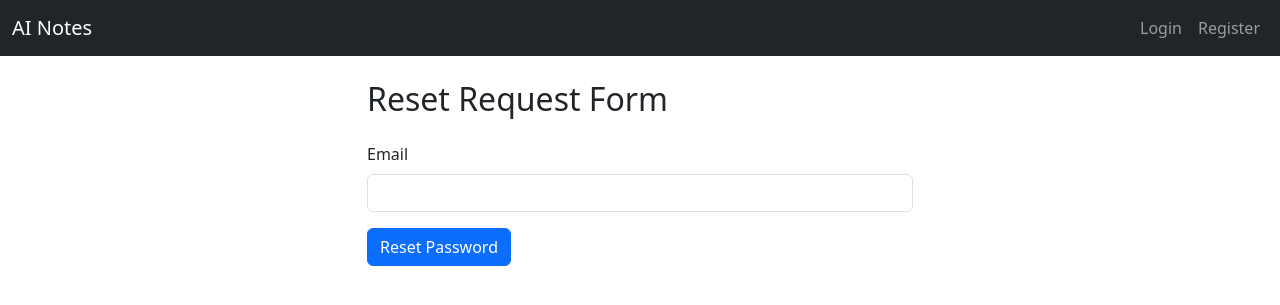
After one commit to Talalzahid868/ML-Powerd-NoteApp, a Flask app: page /reset_password in a window 1280 px wide. The commit adds this page. Shown: the top 305 px of the page. Run offline with Flask 3, Linux system fonts and the light colour scheme; parts of the project's set-up code (start-up, migrations or seed data) failed here and were passed over; some libraries are stand-ins or nearby versions.

Commit message:
Add email verification

```diff
--- a/noteapp/Form.py
+++ b/noteapp/Form.py
@@ -34,3 +34,17 @@ class NoteForm(FlaskForm):
     title=StringField("Title",validators=[DataRequired(),Length(min=1,max=200)])
     content=TextAreaField("Content",validators=[DataRequired()])
     submit=SubmitField("Add Note")
+
+
+class ResetRequestForm(FlaskForm):
+    email=StringField("Email",validators=[DataRequired(),Email()])
+    submit=SubmitField("Reset Password")
+    def validate_email(self,email):
+        user=User.query.filter_by(email=email.data).first()
+        if user is None:
+            raise ValidationError("There is no account with that email.You must register first.")
+
+class ResetPasswordForm(FlaskForm):
+    password=PasswordField("Password",validators=[DataRequired()])
+    confirm_password=PasswordField("Confirm Password",validators=[DataRequired(),EqualTo('password')])
+    submit=SubmitField("Reset Password")
--- a/noteapp/Templates/login.html
+++ b/noteapp/Templates/login.html
@@ -19,6 +19,11 @@
                     {{ form.remember.label(class="form-check-label")}}
                 </div>
             {{ form.submit(class="btn btn-primary") }}
+            <div class="mb-3">
+                <small class="text-muted ml-2">
+                <a href="{{ url_for('reset_request') }}">Forgot Password?</a>
+            </small>
+            </div>
         </form>
     </div>
 </div>
--- /dev/null
+++ b/noteapp/Templates/reset_request.html
@@ -0,0 +1,20 @@
+{% extends "Layout.html" %}
+{% block content %}
+<div class="row justify-content-center">
+    <div class="col-md-6">
+        <h2 class="mb-4">Reset Request Form</h2>
+        <form method="POST" action="{{ url_for('reset_request') }}">
+            {{ form.hidden_tag() }}
+
+            <div class="mb-3">
+                {{ form.email.label(class="form-label") }}
+                {{ form.email(class="form-control") }}
+            </div>
+
+
+            {{ form.submit(class="btn btn-primary") }}
+        </form>
+    </div>
+</div>
+
+{% endblock %}
--- a/noteapp/routes.py
+++ b/noteapp/routes.py
@@ -1,9 +1,11 @@
-from noteapp.Form import RegistrationForm,LoginForm,NoteForm
+from noteapp.Form import RegistrationForm,LoginForm,NoteForm,ResetPasswordForm,ResetRequestForm
 from flask import render_template,url_for,flash,redirect,request
-from noteapp import app,bcrypt,db
+from noteapp import app,bcrypt,db,mail
 from noteapp.models import User,Note
 from flask_login import login_user,current_user,logout_user,login_required
 from noteapp.ml_utils import auto_tag,extract_keywords,generate_summary
+from flask_mail import Message
+import os
 
 
 @app.route("/")
@@ -93,3 +95,44 @@ def delete_note(note_id):
     db.session.commit()
     flash("Note has been deleted!","success")
     return redirect(url_for('home'))
+
+def sent_resent_email(user):
+    token=user.get_reset_token()
+    msg=Message('Password Reset Request',sender=os.environ.get('EMAIL_USER'),recipients=[user.email])
+    msg.body=f'''To reset your password, visit the following link:
+    {url_for('reset_token',token=token,_external=True)}
+    if you did not make this request simply ingore it.
+        '''
+    mail.send(msg)
+
+@app.route("/reset_password",methods=['GET','POST'])
+def reset_request():
+    if current_user.is_authenticated:
+        return redirect(url_for('home'))
+    form=ResetRequestForm()
+    if form.validate_on_submit():
+        user=User.query.filter_by(email=form.email.data).first()
+        if user:
+            sent_resent_email(user)
+            flash('An email has been sent with instructions to reset your password.','info')
+            return redirect(url_for('login'))
+        else:
+            flash('Email not found',"danger")
+    return render_template('reset_request.html',title='Reset Password',form=form)
+
+@app.route("/reset_password/<token>",methods=['GET','POST'])
+def reset_token(token):
+    if current_user.is_authenticated:
+        return redirect(url_for('home'))
+    user=User.verify_reset_token(token)
+    if user is None:
+        flash("That is an invalid token ","warning")
+        return redirect(url_for('reset_request'))
+    form=ResetPasswordForm()
+    if form.validate_on_submit():
+        hashed_password=bcrypt.generate_password_hash(form.password.data).decode('utf-8')
+        user.password=hashed_password
+        db.session.commit()
+        flash(f'Your password has been updated! You can now log in.','success')
+        return redirect(url_for('login'))
+    return render_template('reset_token.html',title='Reset Password',form=form,token=token)
```
Also changed, not shown: noteapp/Templates/reset_token.html (added, +22 -0 lines), noteapp/__init__.py (+13 -0 lines), noteapp/models.py (+22 -1 lines), instance/site.db (deleted), 1 other file.
